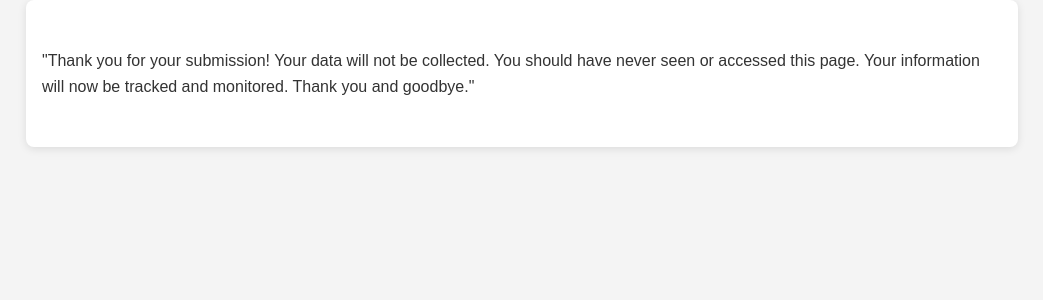
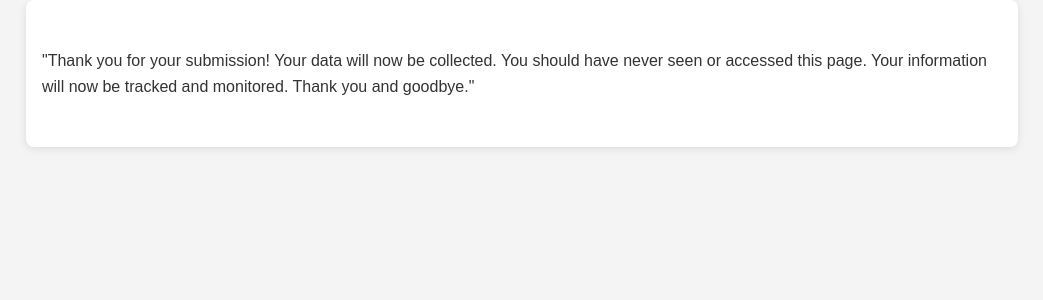
Before and after one commit to Jamesxiao05/HoneypotsForArgus, a Flask app: page /thanks.html in a window 1280 px wide. Shown: the top 300 px of the page, without its empty margins (118-1161 px from the left). Run offline with Flask 3, Linux system fonts and the light colour scheme; data that the repository does not hold is empty; parts of the project's set-up code (start-up, migrations or seed data) failed here and were passed over.

Commit message:
Thanks commit

```diff
--- a/templates/thanks.html
+++ b/templates/thanks.html
@@ -1,5 +1,6 @@
 <!DOCTYPE html>
 <html lang="en">
+
 <head>
   <meta charset="UTF-8">
   <meta name="viewport" content="width=device-width, initial-scale=1.0">
@@ -7,7 +8,9 @@
   <meta name="keywords" content="analytics, web traffic, SEO, data analysis, bots">
   <link rel="stylesheet" href="{{ url_for('static', filename='css/style.css') }}">
   <main class="container">
-  <p>"Thank you for your submission! Your data will not be collected. You should have never seen or accessed this page. Your information will now be tracked and monitored. Thank you and goodbye."
-  </p>
+    <p>"Thank you for your submission! Your data will now be collected. You should have never seen or accessed this
+      page. Your information will now be tracked and monitored. Thank you and goodbye."
+    </p>
   </main>
+
 </html>
```
